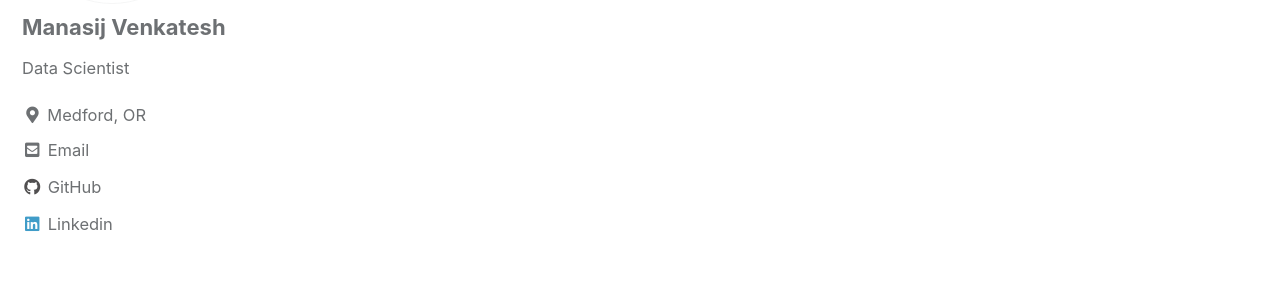
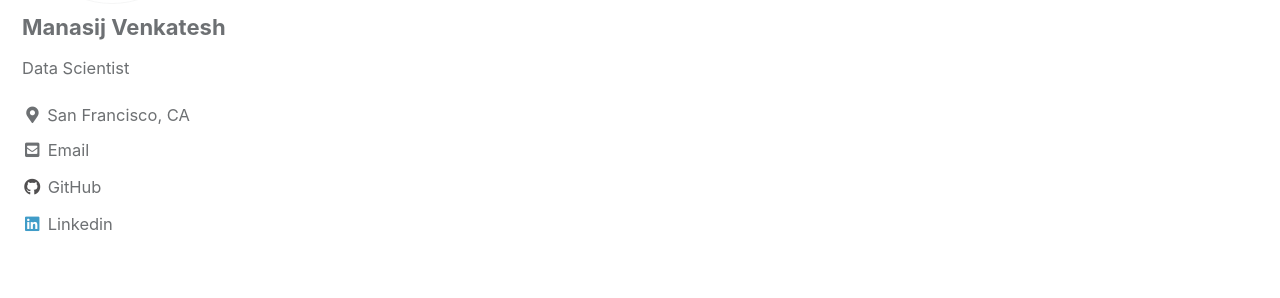
Before and after one commit to makto-toruk/makto-toruk.github.io, a Jekyll site: the page built from index.html, in a window 1280 px wide. Shown: the part 544-842 px from the top of the page. Built offline with Jekyll 4.4.1, drawn with Linux system fonts in a browser that asks for light colours; cached includes are drawn as plain includes; the list of posts is cut into pages by our own code.

Commit message:
update geo

```diff
--- a/_config.yml
+++ b/_config.yml
@@ -96,7 +96,7 @@ author:
   name             : "Manasij Venkatesh"
   avatar           : "/assets/images/profile_may_2020.jpg"
   bio              : "Data Scientist"
-  location         : "Medford, OR"
+  location         : "San Francisco, CA"
   email            :
   links:
     - label: "Email"
```
